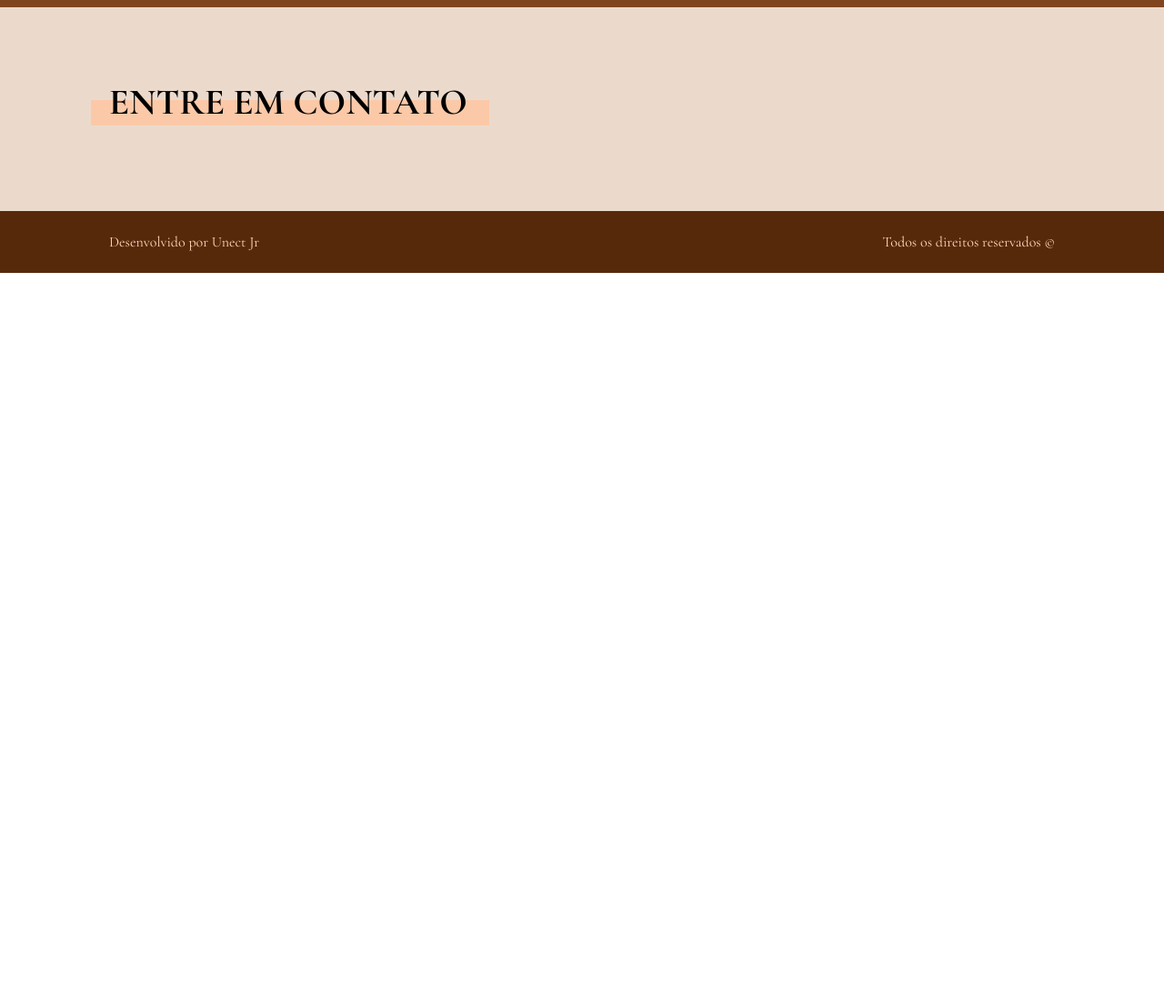
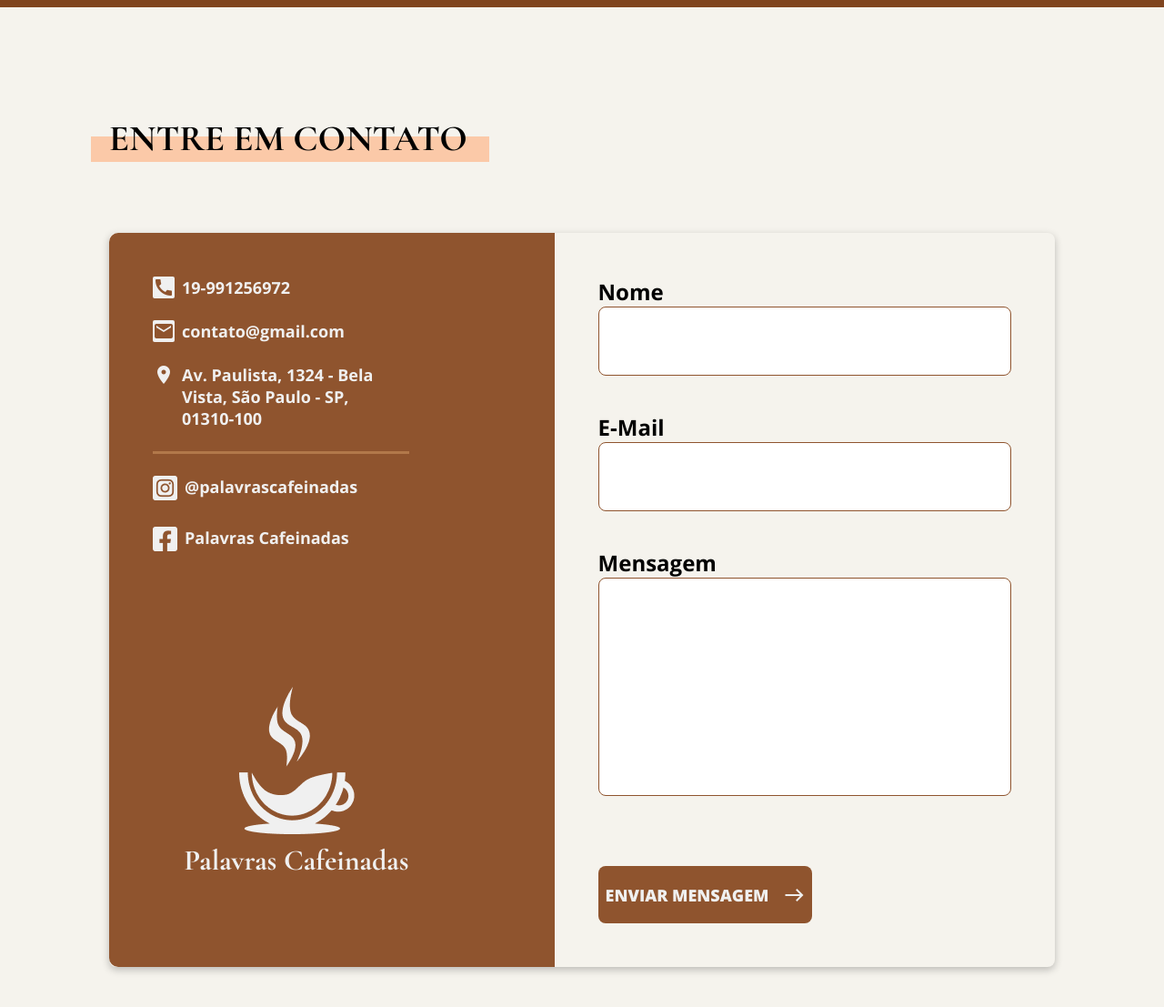
Before and after one commit to abnerns/palavras-cafeinadas, a plain HTML site: page index.html in a window 1280 px wide. Shown: the part 1657-2764 px from the top of the page at 91% size. Before the commit the page ends 1957 px from the top, so only its background shows below. Drawn offline with nearby package versions, Linux system fonts and the light colour scheme.

Commit message:
feat: add form section with styles and update icons to use google fonts

```diff
--- a/index.html
+++ b/index.html
@@ -11,19 +11,20 @@
     <link rel="preconnect" href="https://fonts.googleapis.com">
     <link rel="preconnect" href="https://fonts.gstatic.com" crossorigin>
     <link href="https://fonts.googleapis.com/css2?family=Open+Sans:ital,wght@0,300..800;1,300..800&display=swap" rel="stylesheet">
+    <link href="https://fonts.googleapis.com/icon?family=Material+Icons" rel="stylesheet">
 </head>
 <body>
     <header>
         <div id="navbar">
             <div id="menu">
                 <ul class="nav">
-                    <a><li>Sobre nós</li></a>
-                    <a><li>Cafeteria</li></a>
+                    <a href="#about-us"><li>Sobre nós</li></a>
+                    <a href="#cafeteria"><li>Cafeteria</li></a>
                 </ul>
-                <span id="logo"><img alt="logo" src="./images/logo_escura.png"><p>Palavras Cafeinadas</p></span>
+                <span class="logo"><img alt="logo" src="./images/logo_escura.png"><p>Palavras Cafeinadas</p></span>
                 <ul class="nav">
-                    <a><li>Contato</li></a>
-                    <span style="display: flex; gap: 0.75rem;"><img alt="tel" src="./images/Icon - Phone.svg"><p>19-991256972</p></span>
+                    <a href="#contact"><li>Contato</li></a>
+                    <span style="display: flex; gap: 0.75rem;"><span class="material-icons" style="border-radius: 2px; background-color: #B2784A; color: #57290B;">call</span><p>19-991256972</p></span>
                 </ul>
             </div>
         </div>
@@ -31,7 +32,7 @@
             <div id="box-home">
                 <p style="font-size: 56px; font-weight: bold;">Leia acompanhado de uma culinária de qualidade</p>
                 <p style="font-size: 24px;">Aonde a paixão por livros e o amor por café sempre  tem lugar á mesa.</p>
-                <button class="btn">VENHA CONHECER<img alt="arrow" src="./images/right-arrow.svg"></button>
+                <button class="btn">VENHA CONHECER<span class="material-icons">east</span></button>
             </div>
         </div>
     </header>
@@ -42,7 +43,7 @@
                     <p class="title">SOBRE NÓS</p>
                     <p>A principal proposta da Cafeteria Palavras Cafeinadas é oferecer um espaço aconchegante, contendo um ambiente moderno e um atendimento completo, nela é possível provar refeições saborosas e ler excelentes livros.</p>
                     <p>O sonho de Carolina era criar um espaço aonde pudesse unir seu amor por culinária e a enorme paixão por literatura, venha saber mais dessa jornada:</p>
-                    <button class="btn">FALE CONOSCO<img alt="arrow" src="./images/right-arrow.svg"></button>
+                    <button class="btn">FALE CONOSCO<span class="material-icons">east</span></button>
                 </div>
                 <img alt="coffe-group" src="./images/coffee-group.png">
             </div>
@@ -61,11 +62,47 @@
                 <p class="title">ENTRE EM CONTATO</p>
                 <div id="contact-box">
                     <div id="info">
-
+                        <span>
+                            <span class="material-icons contact-icon">call</span>
+                            <p>19-991256972</p>
+                        </span>
+                        <span>
+                            <span class="material-icons contact-icon">mail</span>
+                            <p>contato@gmail.com</p>
+                        </span>
+                        <span>
+                            <span class="material-icons" style="color: #F0F0F0;">location_on</span>
+                            <p style="width: 224px;">Av. Paulista, 1324 - Bela Vista, São Paulo - SP, 01310-100</p>
+                        </span>
+                        <div id="hr"></div>
+                        <span>
+                            <a href="https://www.instagram.com/" target="_blank"><img alt="insta-icon" src="./images/insta-icon.png"></a>
+                            <p>@palavrascafeinadas</p>
+                        </span>
+                        <span>
+                            <a href="https://www.facebook.com/?locale=pt_BR" target="_blank"><img alt="face-icon" src="./images/face-icon.png"></a>
+                            <p>Palavras Cafeinadas</p>
+                        </span>
+                        <div class="logo" style="margin-top: 7.5rem; align-self: flex-end;">
+                            <img alt="logo-branca" src="./images/logo-branca.png">
+                            <p style="font-family: 'Cormorant Garamond', sans-serif; font-size: 32px;">Palavras Cafeinadas</p>
+                        </div>
                     </div>
-                    <div id="form">
-
-                    </div>
+                    <form id="form">
+                        <span>
+                            <p>Nome</p>
+                            <input type="name" id="name" name="name" required>
+                        </span>
+                        <span>
+                            <p>E-Mail</p>
+                            <input type="email" id="email" name="email" required>
+                        </span>
+                        <span>
+                            <p>Mensagem</p>
+                            <textarea type="message" id="message" name="message" required></textarea>
+                        </span>
+                        <button class="btn">ENVIAR MENSAGEM<span class="material-icons">east</span></button>
+                    </form>
                 </div>
             </div>
         </section>
--- a/style.css
+++ b/style.css
@@ -30,8 +30,11 @@
     gap: 7.5rem;
 }
 
+.nav a{
+    text-decoration: none;
+}
+
 .nav li{
-    text-decoration: none;
     position: relative;
     cursor: pointer;
     color: #F0F0F0;
@@ -59,7 +62,7 @@
     transition: color 0.5s ease;
 }
 
-#logo{
+.logo{
     display: flex;
     flex-flow: column wrap;
     align-items: center;
@@ -86,7 +89,7 @@
 }
 
 #about-us{
-    background-color: #EBDACC;
+    background-color: #F5F3ED;
     position: relative;
 }
 
@@ -142,11 +145,11 @@
 }
 
 #contact{
-    background-color: #EBDACC;
+    background-color: #F5F3ED;
 }
 
 #contact-container{
-    padding: 5rem 7.5rem 5rem 7.5rem;
+    padding: 7.5rem;
     display: flex;
     flex-flow: column wrap;
 }
@@ -157,7 +160,82 @@
 
 #contact-box{
     width: 100%;
+    display: flex;
+    box-shadow: rgba(0, 0, 0, 0.24) 0px 3px 8px;
+    border-radius: 8px;
+    margin-top: 4rem;
+}
+
+#contact-box p{
+    font-weight: bold;
+    font-size: 18px;
+    font-family: 'Open Sans', sans-serif;
+    color: #F0F0F0;
+}
+
+.contact-icon{
+    background-color: #F0F0F0;
+    border-radius: 2px;
+    color: #8F542E;
+}
+
+#hr{
+    width: 22vw;
+    background: #B2784A;
+    height: 3px;
+}
+
+#info{
     background-color: #8F542E;
+    border-radius: 10px 0 0 10px;
+    padding: 3rem;
+    padding-right: 10rem !important;
+    display: flex;
+    flex-direction: column;
+    gap: 1.5rem;
+}
+
+#info span{
+    display: flex;
+    gap: 0.5rem;
+}
+
+form{
+    padding: 3rem;
+    display: flex;
+    flex-direction: column;
+    gap: 2.5rem;
+    width: 100%;
+}
+
+#form span p{
+    color: black;
+    font-weight: bold;
+    font-family: 'Open Sans', sans-serif;
+    font-size: 24px;
+}
+
+#form input{
+    width: 100%;
+    height: 9.5vh;
+    border-radius: 8px;
+    border: 1px solid #8F542E;
+    outline: none !important;
+    font-family: 'Open Sans', sans-serif;
+    font-size: 18px;
+    padding-left: 1rem;
+}
+
+#form textarea{
+    resize: none;
+    width: 100%;
+    height: 30vh;
+    border-radius: 8px;
+    border: 1px solid #8F542E;
+    outline: none !important;
+    font-family: 'Open Sans', sans-serif;
+    font-size: 18px;
+    padding: 1rem;
 }
 
 .btn{
```
Also changed, not shown: images/Icon - Phone.svg (deleted), images/face-icon.png (added), images/insta-icon.png (added), images/logo-branca.png (added), images/right-arrow.svg (deleted).
